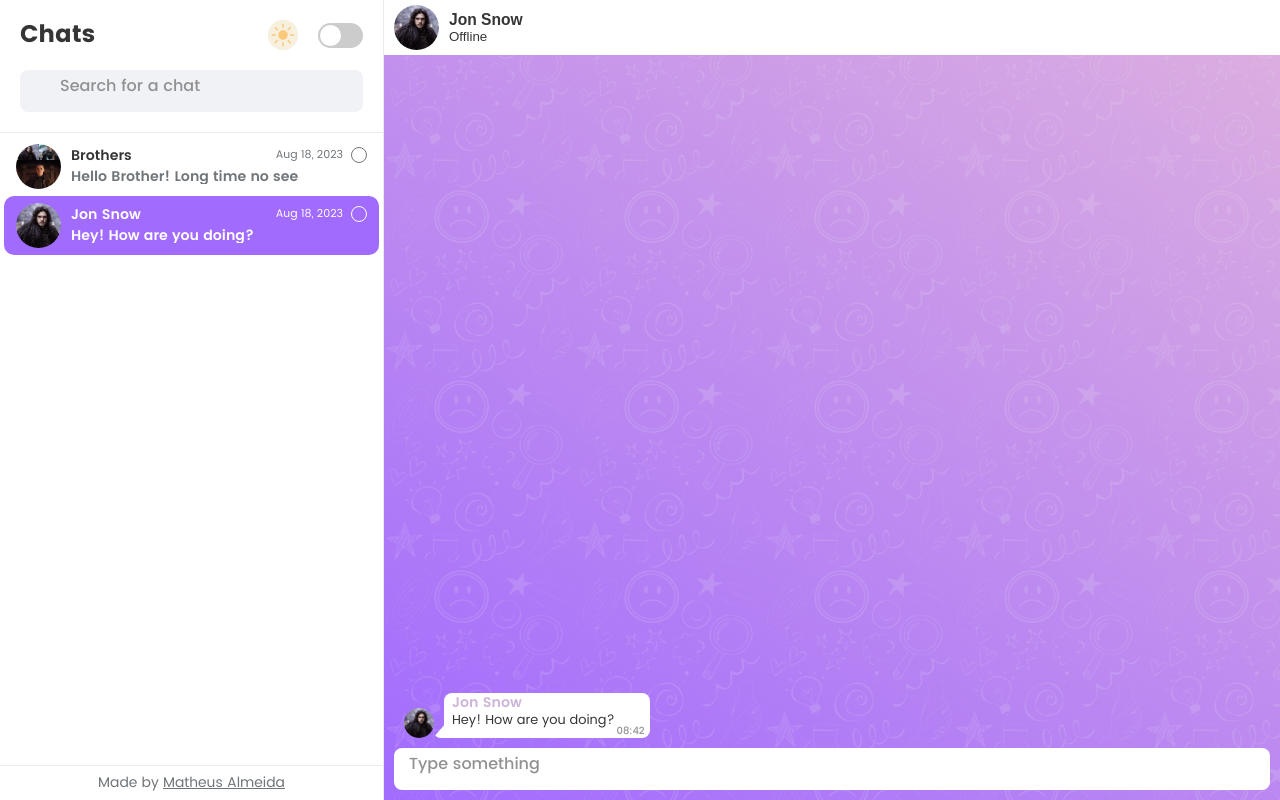
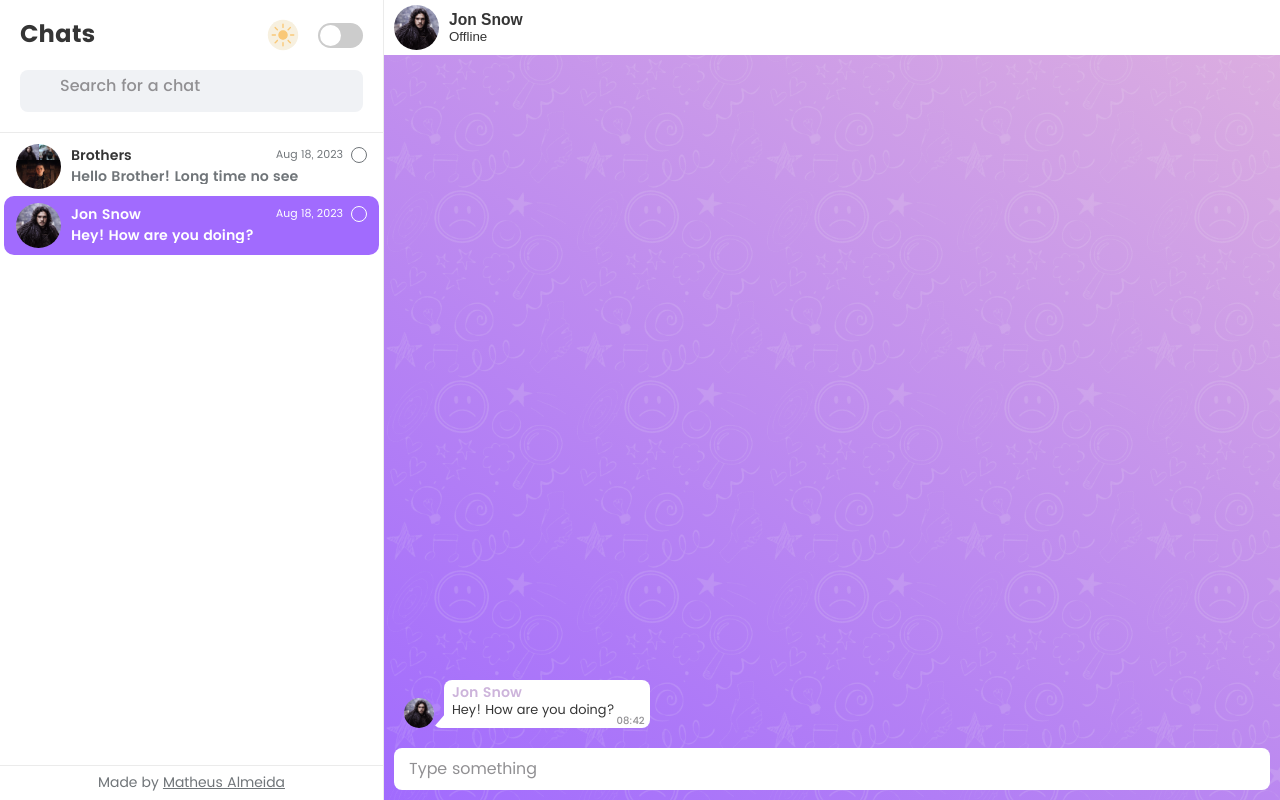
Before and after one commit to matheusjv11/Simple-Chat, a Next.js app: page /chat/c798472a-f511-49ce-9151-014e0cd39c20 in a window 1280 px wide. Built offline with nearby package versions, Linux system fonts and the light colour scheme; some icons are missing.

Commit message:
Fixing group message update and some styling

```diff
--- a/src/components/MessageBox/styles.ts
+++ b/src/components/MessageBox/styles.ts
@@ -28,7 +28,7 @@ export const MessageCard = styled.div<MainProps>`
     padding: 0.8rem;
     width: fit-content;
     padding-right: 3.5rem;
-    padding-top: 0.3rem;
+    padding-top: 0.6rem;
     max-width: 70%;
 
     &::after {
--- a/src/components/MessageInput/styles.ts
+++ b/src/components/MessageInput/styles.ts
@@ -16,6 +16,7 @@ export const Wrapper = styled.form`
 export const EditableDiv = styled.div`
   max-height: 7.35em;
   min-height: 1.47em;
+  line-height: 20px;
   overflow-y: auto;
   width: 95%;
 
@@ -29,6 +30,7 @@ export const EditableDiv = styled.div`
     overflow-y: auto;
     width: 95%;
     color: ${theme.colors.heading};
+    font-weight: 500;
 
     &:focus-visible {
       outline: none;
@@ -39,10 +41,12 @@ export const EditableDiv = styled.div`
 export const PlaceHolder = styled.div`
   ${({ theme }) => css`
     position: absolute;
-    top: 8px;
+    top: 50%;
     left: 15px;
     pointer-events: none;
     color: ${theme.colors.greyText};
+    font-weight: 500;
+    transform: translateY(-50%);
   `}
 `
 
--- a/src/components/MessagePreview/index.tsx
+++ b/src/components/MessagePreview/index.tsx
@@ -4,7 +4,6 @@ import { RootState } from '@/store'
 import * as S from './styles'
 import { useSelector, shallowEqual } from 'react-redux'
 import { Username } from '../MessageBox/styles'
-import { MessageType } from '@/types/MessageType'
 import { DateUtils } from '@/utils/DateUtils'
 import ChatOptions from '../ChatOptions'
 import { ThreeDotsVertical as ThreeDotsVerticalIcon } from '@styled-icons/bootstrap/ThreeDotsVertical'
@@ -14,15 +13,9 @@ type MessagePreviewProps = {
   name: string
   chatId: string
   children: React.ReactNode
-  unreadMessages: number
 }
 
-const MessagePreview = ({
-  name,
-  chatId,
-  children,
-  unreadMessages
-}: MessagePreviewProps) => {
+const MessagePreview = ({ name, chatId, children }: MessagePreviewProps) => {
   const router = useRouter()
 
   /** State variables */
@@ -43,6 +36,12 @@ const MessagePreview = ({
     })
     setOptionsIsOpen(open)
   }
+
+  /**Dinamically get the unread messages */
+  const unreadMessages = useSelector(
+    (state: RootState) => state.chats.userChats[chatId]?.unreadMessages,
+    shallowEqual
+  )
 
   const [countUnreadMessage, setCountUnreadMessage] =
     useState<number>(unreadMessages)
--- a/src/components/MessagePreview/styles.ts
+++ b/src/components/MessagePreview/styles.ts
@@ -23,8 +23,13 @@ export const Wrapper = styled.main<WrapperProps>`
         : theme.boxColors.secondaryBackground};
     }
 
+    @media (max-width: 750px) {
+      background-color: ${theme.boxColors.primaryBackground};
+    }
+
     ${selectedchat &&
     css`
+      @media (min-width: 750px) {
         ${SentDate}, ${Message}, ${Username}, ${Pinned} {
           color: white;
         }
@@ -32,6 +37,7 @@ export const Wrapper = styled.main<WrapperProps>`
         ${Button} {
           border: 1px solid white;
           color: white;
+        }
       }
     `}
   `}
--- a/src/pages/chat/[id].tsx
+++ b/src/pages/chat/[id].tsx
@@ -1,12 +1,17 @@
 import { useRouter } from 'next/router'
 import MainChat from '@/templates/MainChat'
 import Home from '@/templates/Home'
-import { ChatService } from '@/services/ChatService'
+import { RootState } from '@/store'
+import { shallowEqual, useSelector } from 'react-redux'
 
 export default function Chat() {
   const router = useRouter()
   const chatId = router.query.id as string
-  const chat = ChatService.getChatById(chatId)
+
+  const chat = useSelector(
+    (state: RootState) => state.chats.userChats[chatId],
+    shallowEqual
+  )
 
   if (!chat) {
     return <></>
--- a/src/store/reducers/chatsReducer.ts
+++ b/src/store/reducers/chatsReducer.ts
@@ -70,6 +70,8 @@ export const chatsSlice = createSlice({
         newObject.pinned = true
         state.userChats[action.payload.id] = newObject
       }
+
+      state.userChatsKey += 1
     },
     unPinChat: (state, action: PayloadAction<{ id: string }>) => {
       if (action.payload.id in state.userChats) {
@@ -77,6 +79,8 @@ export const chatsSlice = createSlice({
         newObject.pinned = false
         state.userChats[action.payload.id] = newObject
       }
+
+      state.userChatsKey += 1
     }
   }
 })
--- a/src/templates/MainChat/index.tsx
+++ b/src/templates/MainChat/index.tsx
@@ -28,11 +28,6 @@ type MainChatProps = {
 const MainChat = ({ chat }: MainChatProps) => {
   const router = useRouter()
 
-  const chatMessages = useSelector(
-    (state: RootState) => state.chats.userChats[chat.id]?.messages,
-    shallowEqual
-  )
-
   store.dispatch(cleanUnreadMessages({ id: chat.id }))
 
   const [isDescriptionOpen, setIsDescriptionOpen] = useState(false)
@@ -51,13 +46,19 @@ const MainChat = ({ chat }: MainChatProps) => {
         ChatService.singleChatObserver(chat)
       }, 1500)
     }
-  }, [chatMessages])
+  }, [chat.lastMessage])
 
   useEffect(() => {
+    let intervalId: NodeJS.Timer | number = 0
+
     if (!isSingleChatType) {
-      setTimeout(() => {
+      intervalId = setInterval(() => {
         ChatService.groupChatObserver(chat)
-      }, 3500)
+      }, 3000)
+    }
+
+    return () => {
+      clearInterval(intervalId)
     }
   }, [])
 
@@ -76,7 +77,7 @@ const MainChat = ({ chat }: MainChatProps) => {
           ) : (
             <GroupChatHeader chat={chat} />
           )}
-          <ChatBody messages={chatMessages} />
+          <ChatBody messages={chat.messages} />
           <MessageInput />
         </S.ChatWrapper>
         {isSingleChatType ? (
--- a/src/templates/MainChat/styles.ts
+++ b/src/templates/MainChat/styles.ts
@@ -48,6 +48,7 @@ export const ChatWrapper = styled.main<{ isDescriptionOpen: number }>`
     ${ChatBodyStyles.Wrapper} {
       flex: 1;
       z-index: 2;
+      margin-bottom: 1rem;
     }
 
     ${ChatBodyStyles.MessageList}, ${MessageInputStyles.Wrapper} {
```
Also changed, not shown: 1 other file (tests, documents, lock files or other folders). Lines whose indentation alone changed are shown as unchanged.
